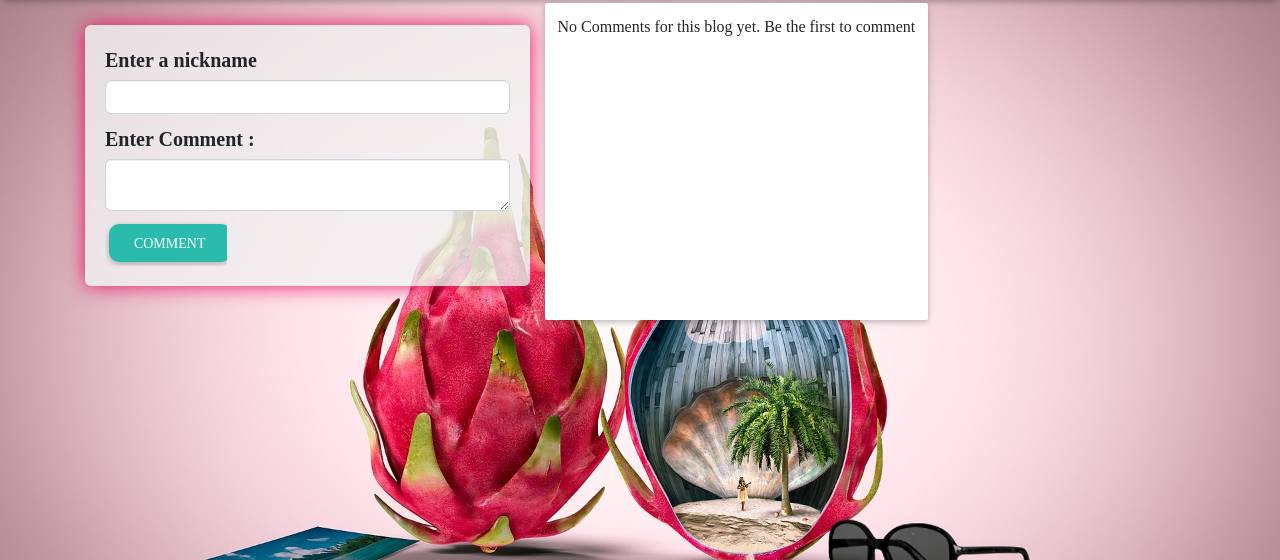
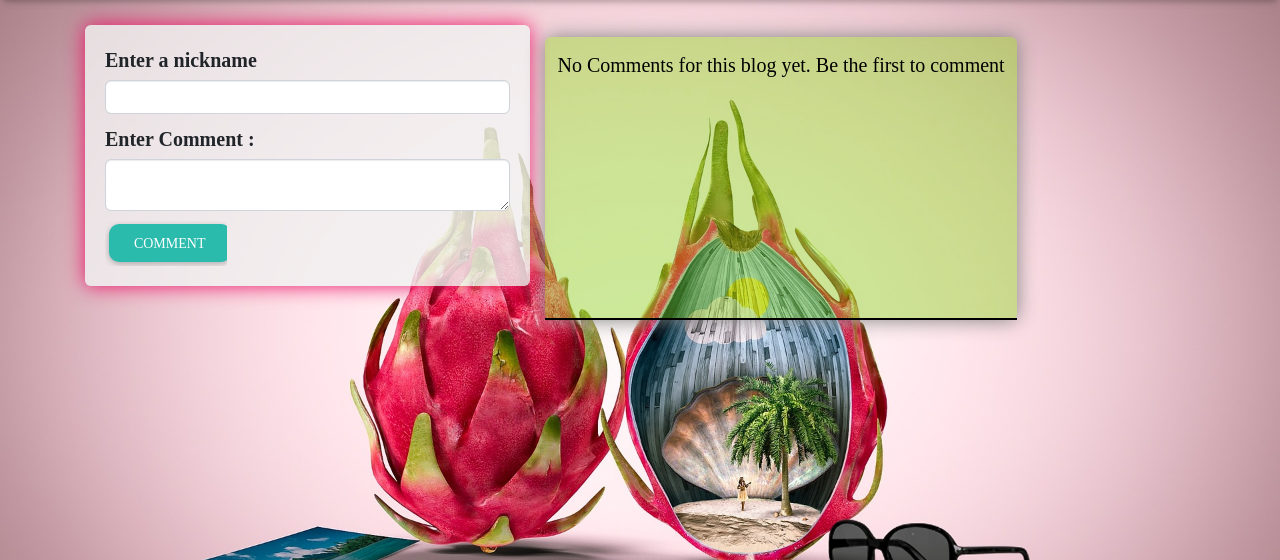
Before and after one commit to alvynah/blogomatic, a Flask app: page /comment/1 in a window 1280 px wide. Shown: the part 68-628 px from the top of the page. Run offline with Flask 2, Linux system fonts and the light colour scheme; data that the repository does not hold is empty; some libraries are stand-ins or nearby versions.

Commit message:
Style the cards in the application

```diff
--- /dev/null
+++ b/app/static/css/cards.css
@@ -0,0 +1,83 @@
+.myCards {
+    display: flex;
+    flex-wrap: wrap;
+    justify-content: space-around;
+}
+
+.cards,
+.cardnoContent {
+    color: white;
+    background-color: rgb(130, 209, 12, 0.2);
+    border-radius: 6px;
+    margin-bottom: 4%;
+    font-size: 16px;
+    box-shadow: 0 0 20px 0 grey;
+}
+
+.card-header {
+    border-bottom: 2px solid black;
+}
+
+.subtitle {
+    font-size: 16px;
+}
+
+.card-body {
+    font-family: 'fantasy';
+    font-size: 20px;
+    border-bottom: 2px solid black;
+}
+
+.pitch {
+    font-style: italic;
+}
+
+.card-footer {
+    color: black;
+    font-size: 16px;
+}
+
+.commentIcon {
+    float: right;
+}
+
+.fa-thumbs-down {
+    padding-left: 10px;
+}
+
+.cardsComment,
+.cardsNoComment,
+.cardsProfile {
+    color: black;
+    background-color: rgb(130, 209, 12, 0.4);
+    border-radius: 6px;
+    margin-bottom: 4%;
+    font-size: 16px;
+    box-shadow: 0 0 20px 0 grey;
+}
+
+.cardsNoComment {
+    margin-top: 3%;
+}
+
+.card img {
+    width: 100%;
+    border-radius: 50%;
+}
+
+.cardsProfile {
+    text-align: center;
+    width: 60%;
+}
+
+.pitches {
+    background-color: rgb(255, 255, 255, 0.8);
+    border-radius: 6px;
+    font-size: 16px;
+    text-align: center;
+}
+
+.pitch {
+    font-style: italic;
+    font-size: 20px;
+}
--- a/app/templates/base.html
+++ b/app/templates/base.html
@@ -8,6 +8,7 @@
 <link href="https://fonts.googleapis.com/css2?family=Roboto&display=swap" rel="stylesheet">
 <link rel="stylesheet" href="{{url_for('static',filename='css/index.css')}}">
 <link rel="stylesheet" href="{{url_for('static',filename='css/navbar.css')}}">
+<link rel="stylesheet" href="{{url_for('static',filename='css/cards.css')}}">
 <link rel="stylesheet" href="{{url_for('static',filename='css/profile.css')}}">
 <script src="https://ajax.googleapis.com/ajax/libs/jquery/3.5.1/jquery.min.js"></script>
 <script type="text/javascript" src="https://cdnjs.cloudflare.com/ajax/libs/jquery/3.2.1/jquery.min.js"></script>
--- a/app/templates/comment.html
+++ b/app/templates/comment.html
@@ -10,12 +10,12 @@
             <h2 class="text-center" id="coms">All comments for this Blog :</h2>
             {% for comment in all_comments %}
             <div class="card w-90 mb-3 cardsComment">
-                <div class="card-body">
-                    <p class="card-title">{{ comment.comment }}</p>
-                    <p class="card-text" style="color:black;font-size:12px;">--- {{comment.comment_by}}</p>
-                    {% if blog.user == current_user %}
+                <div class="card-body text-center">
+                    <span style="font-size:30px;"><p>{{ comment.comment }}</p></span>
+                    <p class="card-title" style="color:black;font-size:12px;">---by: {{comment.comment_by}}</p>
+                    <hr> {% if blog.user == current_user %}
                     <div>
-                        <a href="{{url_for( 'main.delete_comment',id=blog.id,comment_id=comment.id)}} "><i class="fa fa-trash-alt text-danger" style="float:right;"> Delete</i></a>
+                        <a href="{{url_for( 'main.delete_comment',id=blog.id,comment_id=comment.id)}} "><i class="fa fa-trash-alt text-danger"> Delete</i></a>
                     </div>
                     {% endif %}
                 </div>
```
